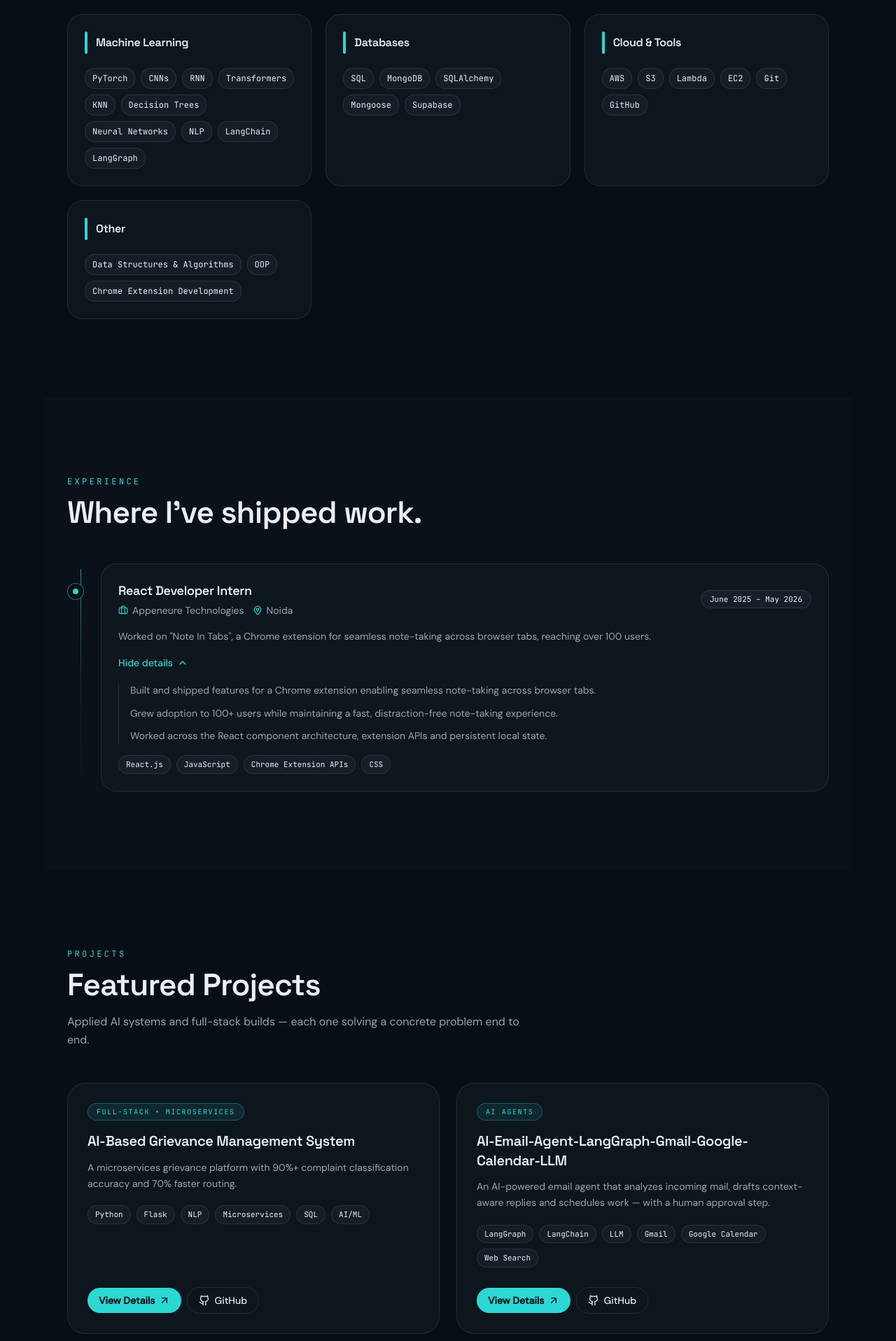
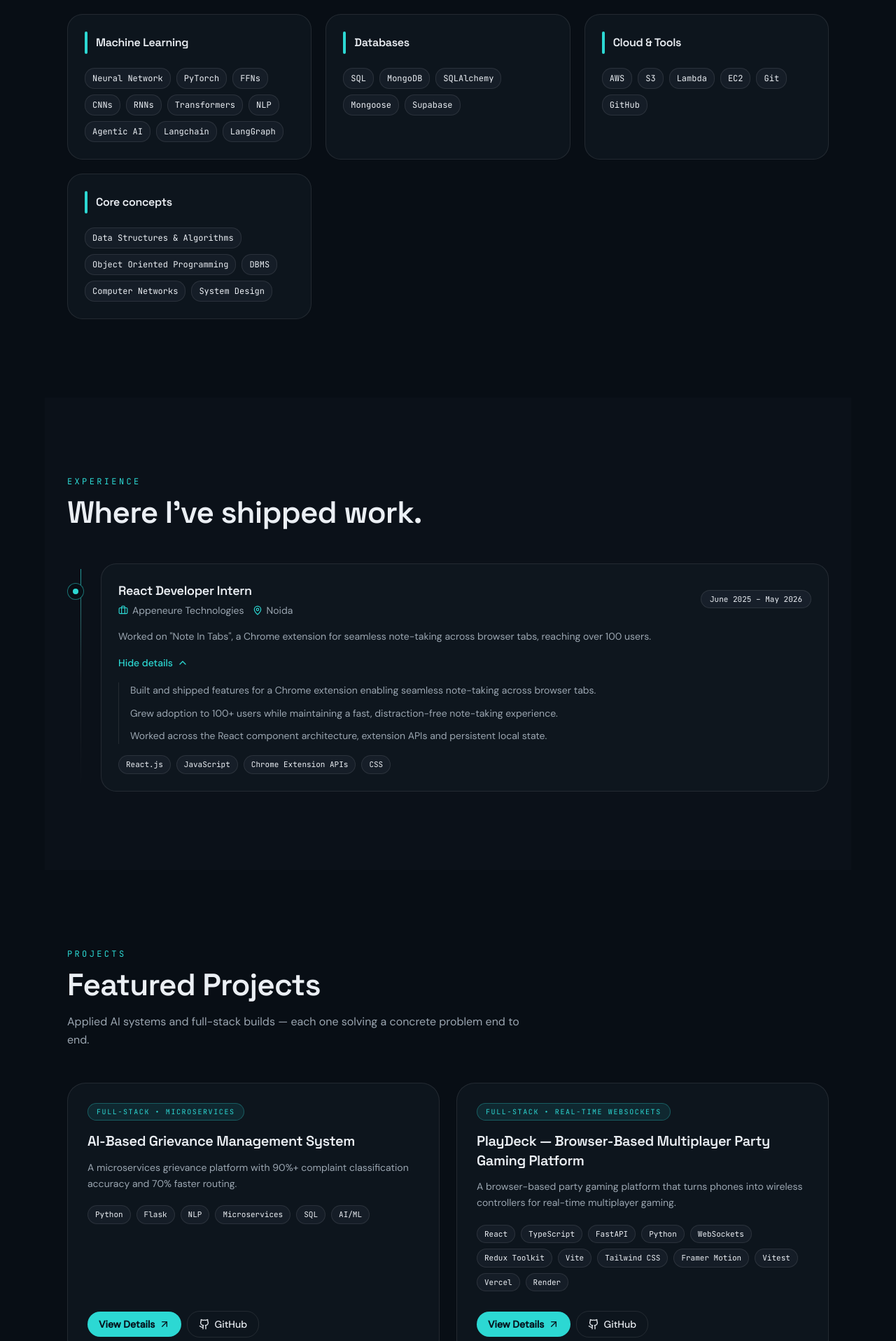
Before and after one commit to suzain9084/Portfolio, a React (Vite) app: page / in a window 1280 px wide. Shown: the part 2144-4060 px from the top of the page at 70% size. Built offline with nearby package versions, Linux system fonts and the light colour scheme.

Commit message:
add more project

```diff
--- a/src/data/portfolio.ts
+++ b/src/data/portfolio.ts
@@ -31,16 +31,18 @@ export const stats = [
 ];
 
 export const skillGroups = [
-  { title: "Programming Languages", items: ["C", "C++", "JavaScript", "TypeScript", "Python"] },
-  { title: "Frontend", items: ["React.js", "Redux", "Next.js", "HTML", "CSS", "Tailwind CSS"] },
+  { title: "Programming Languages", items: ["C++", "C", "JavaScript", "TypeScript", "Python"] },
+  { title: "Frontend", items: ["React.js", "Next.js", "Redux", "HTML", "CSS", "Tailwind CSS"] },
   {
     title: "Backend",
     items: [
       "Node.js",
       "Express.js",
       "Flask",
+      "FastAPI",
       "REST APIs",
-      "microservices",
+      "Microservices",
+      "RabbitMQ",
       "JWT",
       "WebSocket",
       "WebRTC",
@@ -49,23 +51,29 @@ export const skillGroups = [
   {
     title: "Machine Learning",
     items: [
+      "Neural Network",
       "PyTorch",
+      "FFNs",
       "CNNs",
-      "RNN",
+      "RNNs",
       "Transformers",
-      "KNN",
-      "Decision Trees",
-      "Neural Networks",
       "NLP",
-      "LangChain",
+      "Agentic AI",
+      "Langchain",
       "LangGraph",
     ],
   },
   { title: "Databases", items: ["SQL", "MongoDB", "SQLAlchemy", "Mongoose", "Supabase"] },
   { title: "Cloud & Tools", items: ["AWS", "S3", "Lambda", "EC2", "Git", "GitHub"] },
   {
-    title: "Other",
-    items: ["Data Structures & Algorithms", "OOP", "Chrome Extension Development"],
+    title: "Core concepts",
+    items: [
+      "Data Structures & Algorithms",
+      "Object Oriented Programming",
+      "DBMS",
+      "Computer Networks",
+      "System Design",
+    ],
   },
 ];
 
@@ -119,6 +127,57 @@ export const projects: Project[] = [
     results: ["90%+ complaint classification accuracy.", "70% faster grievance routing."],
     tech: ["Python", "Flask", "NLP", "Microservices", "SQL", "AI/ML"],
     github: "https://github.com/suzain9084/AI-Based-Grivance-Management-System",
+  },
+  {
+    slug: "playdeck",
+
+    title: "PlayDeck — Browser-Based Multiplayer Party Gaming Platform",
+
+    category: "Full-Stack • Real-Time WebSockets",
+
+    short:
+      "A browser-based party gaming platform that turns phones into wireless controllers for real-time multiplayer gaming.",
+
+    problem:
+      "Traditional local multiplayer gaming often requires dedicated consoles, controllers, app downloads, or account setup, creating unnecessary friction for casual group gaming.",
+
+    solution:
+      "Built PlayDeck, a browser-based multiplayer gaming platform where a TV or laptop acts as the shared screen and players use their phones as wireless controllers, joining instantly through an 8-character room code or QR scan.",
+
+    approach: [
+      "Built a FastAPI WebSocket server with room management for real-time player connections, host assignment, lifecycle management, and message broadcasting.",
+
+      "Implemented a React + TypeScript frontend with Redux Toolkit to manage room state, connected players, host navigation, game phases, and active games.",
+
+      "Designed a reusable game architecture separating screen-side game components from mobile controller components, allowing new games to be added through a component mapping system.",
+
+      "Implemented QR-based room joining and an event-driven WebSocket protocol to relay controller inputs between phones and the shared screen.",
+
+      "Deployed the frontend on Vercel and the backend on Render with separate development and production WebSocket configurations.",
+    ],
+
+    results: [
+      "Enabled real-time multiplayer gaming using phones as wireless controllers without app installation or user accounts.",
+
+      "Created an extensible architecture where new games can be integrated through independent game and controller modules.",
+    ],
+
+    tech: [
+      "React",
+      "TypeScript",
+      "FastAPI",
+      "Python",
+      "WebSockets",
+      "Redux Toolkit",
+      "Vite",
+      "Tailwind CSS",
+      "Framer Motion",
+      "Vitest",
+      "Vercel",
+      "Render",
+    ],
+
+    github: "https://github.com/suzain9084/playdeck",
   },
   {
     slug: "ai-email-agent",
@@ -185,6 +244,42 @@ export const projects: Project[] = [
     tech: ["AI/ML", "NLP", "Document Processing", "Automation"],
     github: "https://github.com/suzain9084/filling-manager",
   },
+  {
+    slug: "photo-gallery-app",
+
+    title: "Secure Photo Gallery",
+
+    category: "Full-Stack • MERN",
+
+    short:
+      "A secure photo management platform for creating accounts, uploading photos, and accessing personal collections.",
+
+    problem:
+      "Managing personal photos requires a simple and secure platform where users can store and access their collections without exposing their data to other users.",
+
+    solution:
+      "Built a full-stack photo gallery application with user authentication, secure photo uploads, and personal photo management using React.js, Node.js, Express, and MongoDB.",
+
+    approach: [
+      "Built a responsive React.js interface for user authentication and seamless photo collection management.",
+
+      "Developed a Node.js and Express backend to handle user accounts, photo uploads, and protected access to personal collections.",
+
+      "Used MongoDB with Mongoose for structured persistence of user and photo-related data.",
+
+      "Implemented user-specific access controls to keep personal photo collections isolated and secure.",
+    ],
+
+    results: [
+      "Enabled users to securely upload and access their personal photo collections.",
+
+      "Delivered a seamless full-stack experience for managing photos through a user-friendly web interface.",
+    ],
+
+    tech: ["React.js", "Node.js", "Express.js", "MongoDB", "Mongoose"],
+
+    github: "https://github.com/suzain9084/Photo-Gallery-App",
+  },
 ];
 
 export const achievements = [
```
Also changed, not shown: 1 other file (tests, documents, lock files or other folders).
